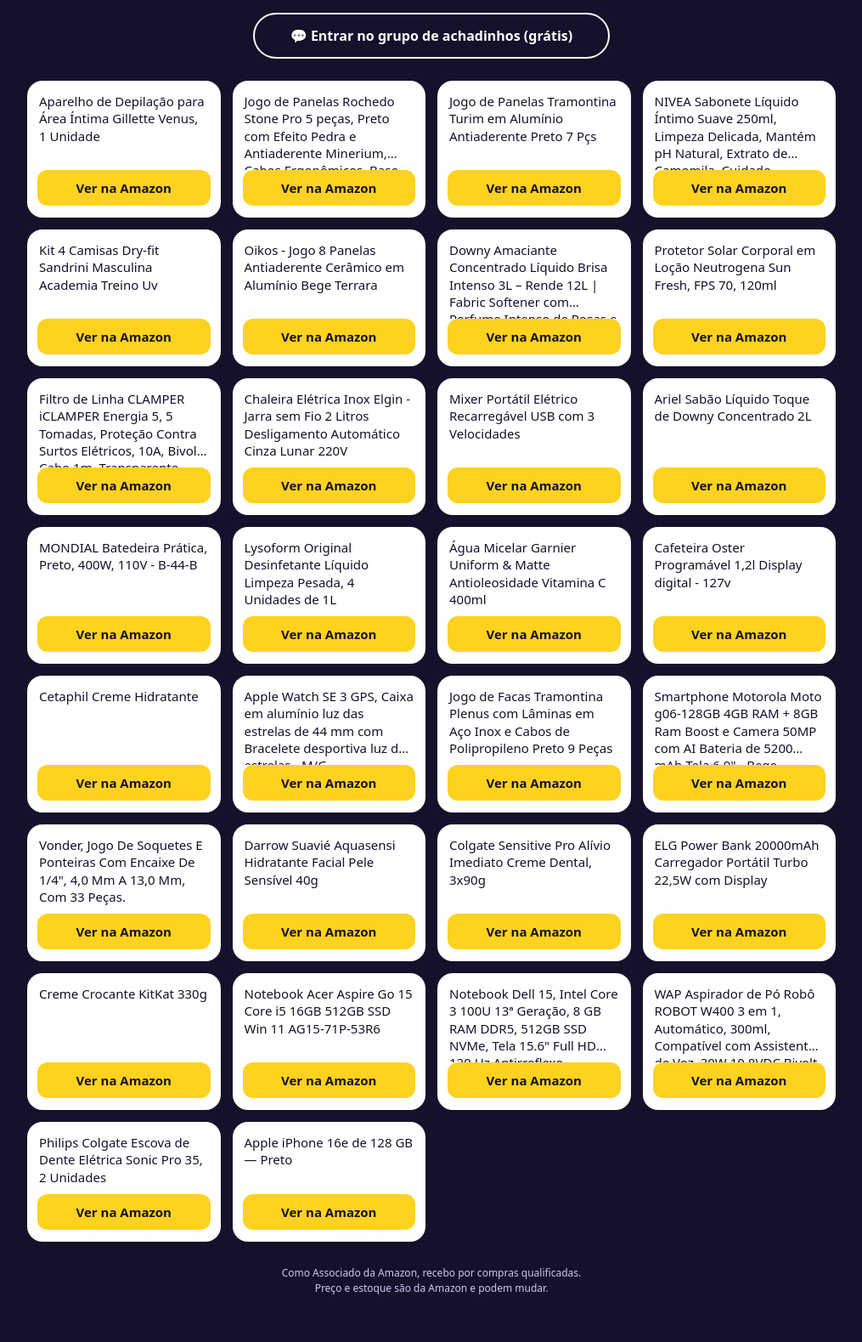
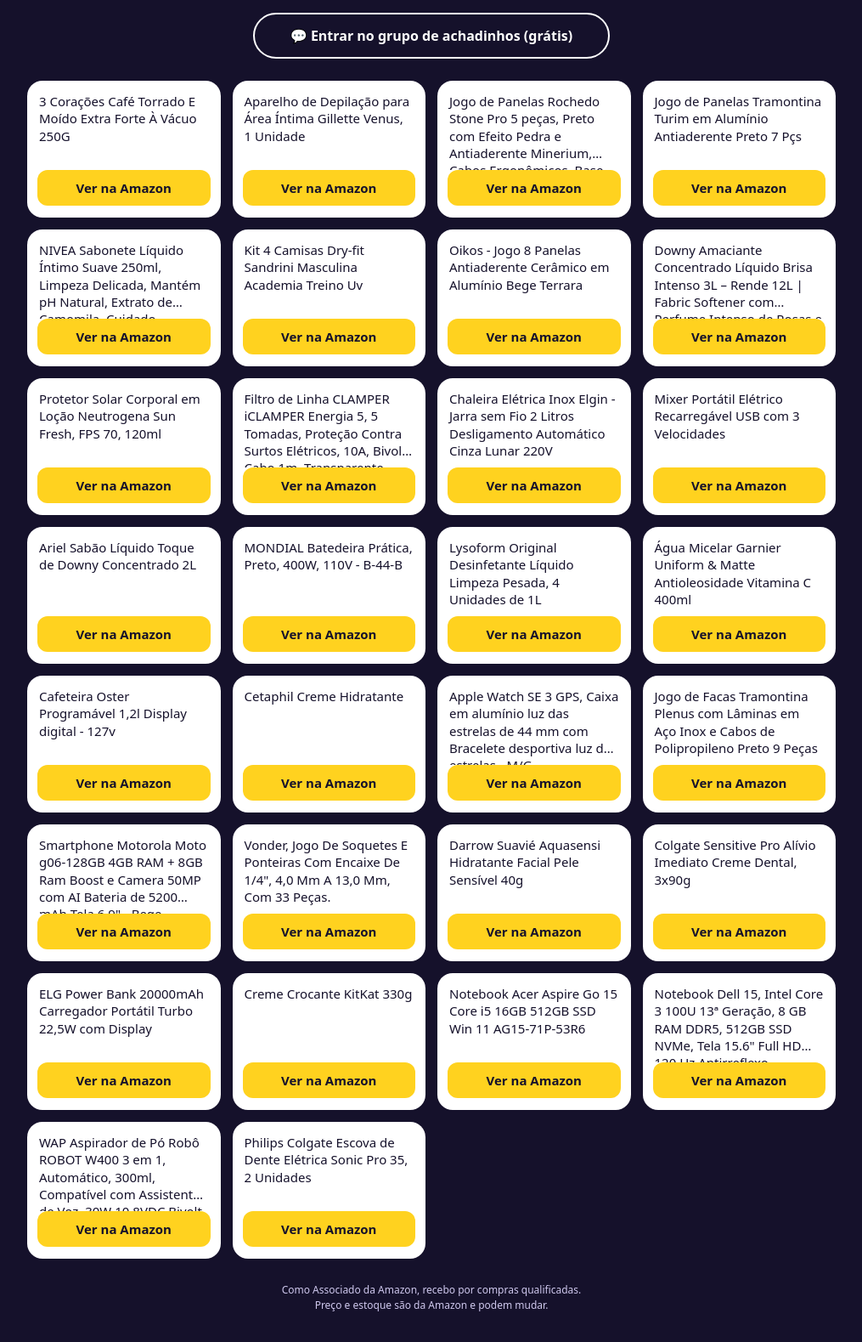
Before and after one commit to trudestr/achados, a plain HTML site: page index.html in a window 1280 px wide. Shown: the part 119-1698 px from the top of the page at 85% size, without its empty margins (132-1147 px from the left). Drawn offline with Linux system fonts and the light colour scheme.

Commit message:
página da Amazon 25/11 16:57

```diff
--- a/index.html
+++ b/index.html
@@ -27,6 +27,7 @@ footer{color:#CFC8EE;font-size:12px;text-align:center;padding:0 22px 34px;line-h
 <body><header><p class="perfil">@BUSCADOR.DESCONTOS</p><h1>Achados da Amazon</h1>
 <p class="sub">Os que saíram no grupo, o mais novo em cima</p><a class="grupo" href="https://chat.whatsapp.com/DBaHA4SVEhNLkJRnghaYI1">💬 Entrar no grupo de achadinhos (grátis)</a></header>
 <main>
+<article class="card"><p class="nome">3 Corações Café Torrado E Moído Extra Forte À Vácuo 250G</p><a class="comprar" href="https://www.amazon.com.br/dp/B07H64XD1V/ref=nosim?tag=mandishop0a-20" rel="nofollow sponsored noopener">Ver na Amazon</a></article>
 <article class="card"><p class="nome">Aparelho de Depilação para Área Íntima Gillette Venus, 1 Unidade</p><a class="comprar" href="https://www.amazon.com.br/dp/B0BZCGQSDZ/ref=nosim?tag=mandishop0a-20" rel="nofollow sponsored noopener">Ver na Amazon</a></article>
 <article class="card"><p class="nome">Jogo de Panelas Rochedo Stone Pro 5 peças, Preto com Efeito Pedra e Antiaderente Minerium, Cabos Ergonômicos, Base de Limpa Fácil e Distribuição Uniforme de Calor</p><a class="comprar" href="https://www.amazon.com.br/dp/B0DLJFB7F7/ref=nosim?tag=mandishop0a-20" rel="nofollow sponsored noopener">Ver na Amazon</a></article>
 <article class="card"><p class="nome">Jogo de Panelas Tramontina Turim em Alumínio Antiaderente Preto 7 Pçs</p><a class="comprar" href="https://www.amazon.com.br/dp/B0CDR1WS72/ref=nosim?tag=mandishop0a-20" rel="nofollow sponsored noopener">Ver na Amazon</a></article>
@@ -56,7 +57,6 @@ footer{color:#CFC8EE;font-size:12px;text-align:center;padding:0 22px 34px;line-h
 <article class="card"><p class="nome">Notebook Dell 15, Intel Core 3 100U 13ª Geração, 8 GB RAM DDR5, 512GB SSD NVMe, Tela 15.6&quot; Full HD 120 Hz Antirreflexo, Windows 11 Home, 1 Ano de Garantia — DC15-C3100-A20</p><a class="comprar" href="https://www.amazon.com.br/dp/B0GYG4P437/ref=nosim?tag=mandishop0a-20" rel="nofollow sponsored noopener">Ver na Amazon</a></article>
 <article class="card"><p class="nome">WAP Aspirador de Pó Robô ROBOT W400 3 em 1, Automático, 300ml, Compatível com Assistentes de Voz, 30W 10,8VDC Bivolt</p><a class="comprar" href="https://www.amazon.com.br/dp/B0CGBR6QFC/ref=nosim?tag=mandishop0a-20" rel="nofollow sponsored noopener">Ver na Amazon</a></article>
 <article class="card"><p class="nome">Philips Colgate Escova de Dente Elétrica Sonic Pro 35, 2 Unidades</p><a class="comprar" href="https://www.amazon.com.br/dp/B0DFRBWX29/ref=nosim?tag=mandishop0a-20" rel="nofollow sponsored noopener">Ver na Amazon</a></article>
-<article class="card"><p class="nome">Apple iPhone 16e de 128 GB — Preto</p><a class="comprar" href="https://www.amazon.com.br/dp/B0DXR7GNWJ/ref=nosim?tag=mandishop0a-20" rel="nofollow sponsored noopener">Ver na Amazon</a></article>
 </main>
 <footer>Como Associado da Amazon, recebo por compras qualificadas.<br>Preço e estoque são da Amazon e podem mudar.</footer>
 </body></html>
```
